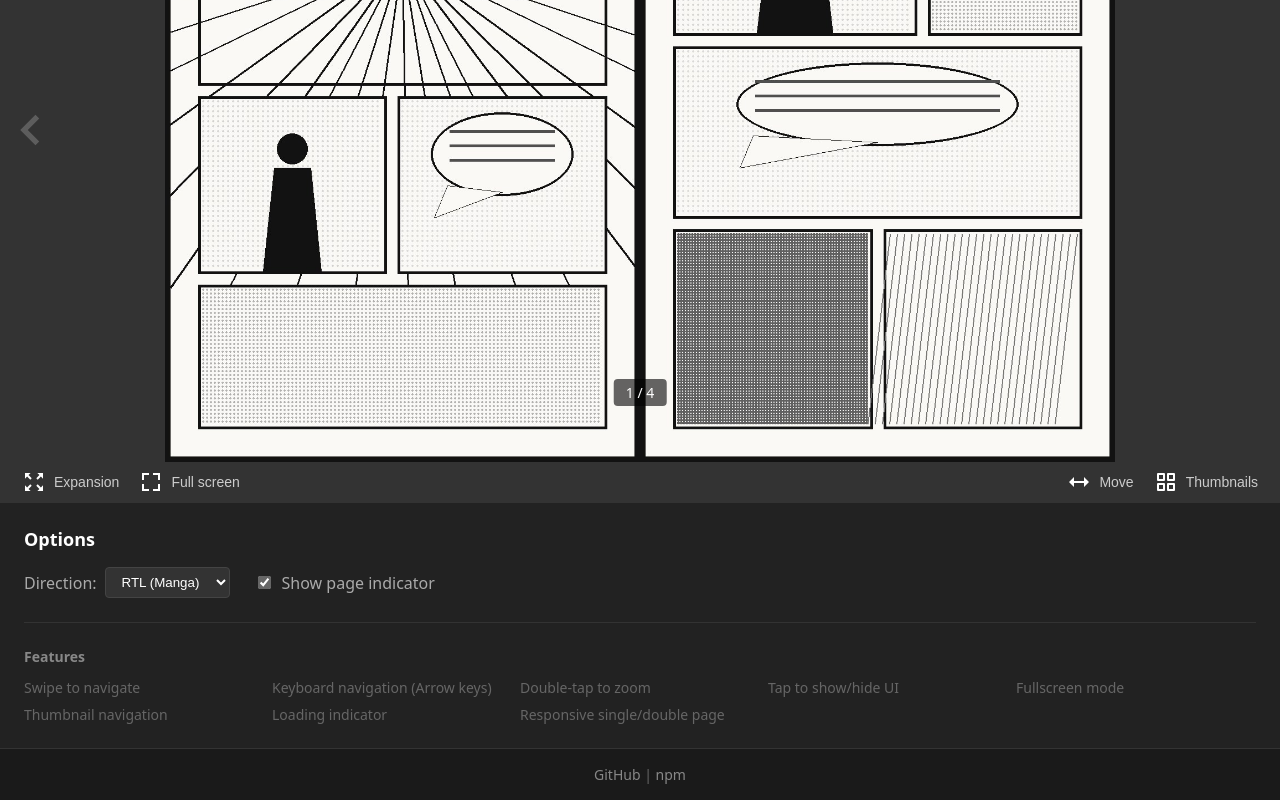
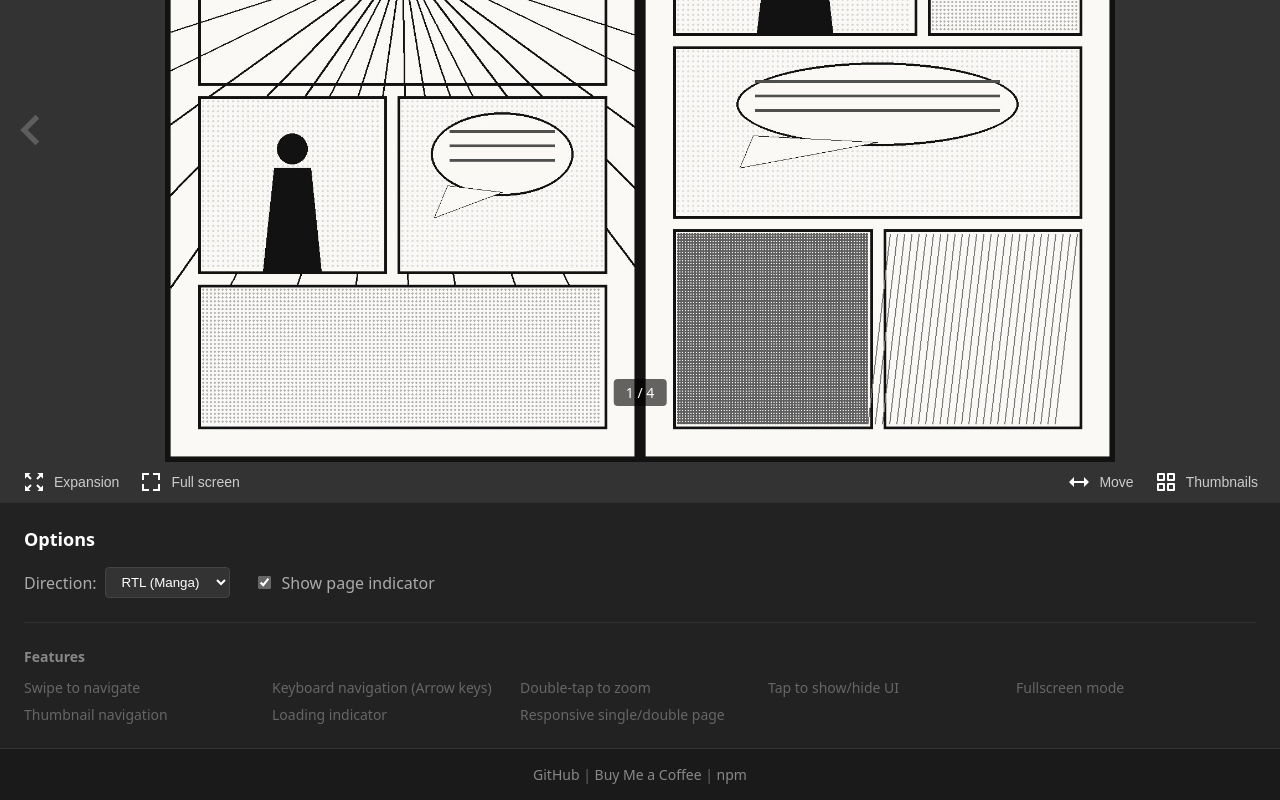
Before and after one commit to piro0919/react-comic-viewer, a Next.js app: page / in a window 1280 px wide. Shown: the part 291-1091 px from the top of the page. Built offline with nearby package versions, Linux system fonts and the light colour scheme.

Commit message:
feat: link buy me a coffee on the landing page

```diff
--- a/src/app/page.tsx
+++ b/src/app/page.tsx
@@ -192,6 +192,15 @@ export default function Home() {
         </a>
         {" | "}
         <a
+          href="https://buymeacoffee.com/piro0919"
+          target="_blank"
+          rel="noopener noreferrer"
+          style={{ color: "#888", textDecoration: "none" }}
+        >
+          Buy Me a Coffee
+        </a>
+        {" | "}
+        <a
           href="https://www.npmjs.com/package/react-comic-viewer"
           target="_blank"
           rel="noopener noreferrer"
```
